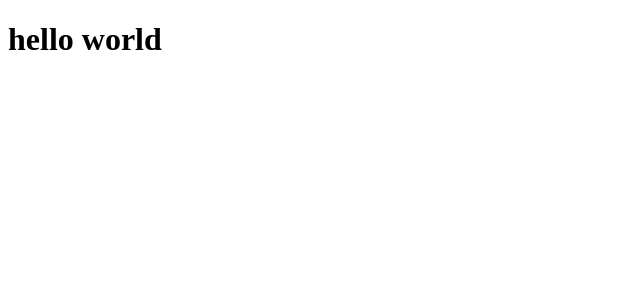
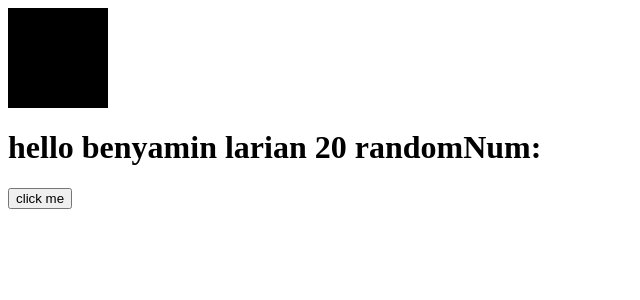
Before and after one commit to benyaminlarian/VueProject, a Vue app: page / in a window 1280 px wide. Before the commit this address had no page. Shown: the top 300 px of the page, without its empty margins (0-640 px from the left). Built offline with nearby package versions, Linux system fonts and the light colour scheme.

Commit message:
change color on hover

```diff
--- a/src/App.vue
+++ b/src/App.vue
@@ -1,11 +1,44 @@
 <template>
-  <h1>hello world</h1>
+    <div :class="{active:isActive,disactive:!isActive}" @mouseover="changeColor()"></div>
+    <h1>hello {{ name }} {{ lastName }} {{ age }} randomNum: {{ random }}</h1>
+    <button @click="randomNumber()">click me</button>
 </template>
 
 <script>
+export default{
+  data () {
+    return {
+      name: 'benyamin',
+      lastName: 'larian',
+      age: 20,
+      random: null,
+      isActive: true,
+    };
+  },
+  methods:{
+    randomNumber(){
+      this.random=Math.random()
+    },
+    changeColor(){
+      this.isActive = !(this.isActive)
+    }
+  }
+}
 
 </script>
 
 <style>
+.active {
+  background-color: black;
+  width: 100px;
+  height: 100px;
+}
+
+.disactive {
+  background-color: red;
+  width: 100px;
+  height: 100px;
+}
+
 
 </style>
```
Also changed, not shown: 1 other file (tests, documents, lock files or other folders).
